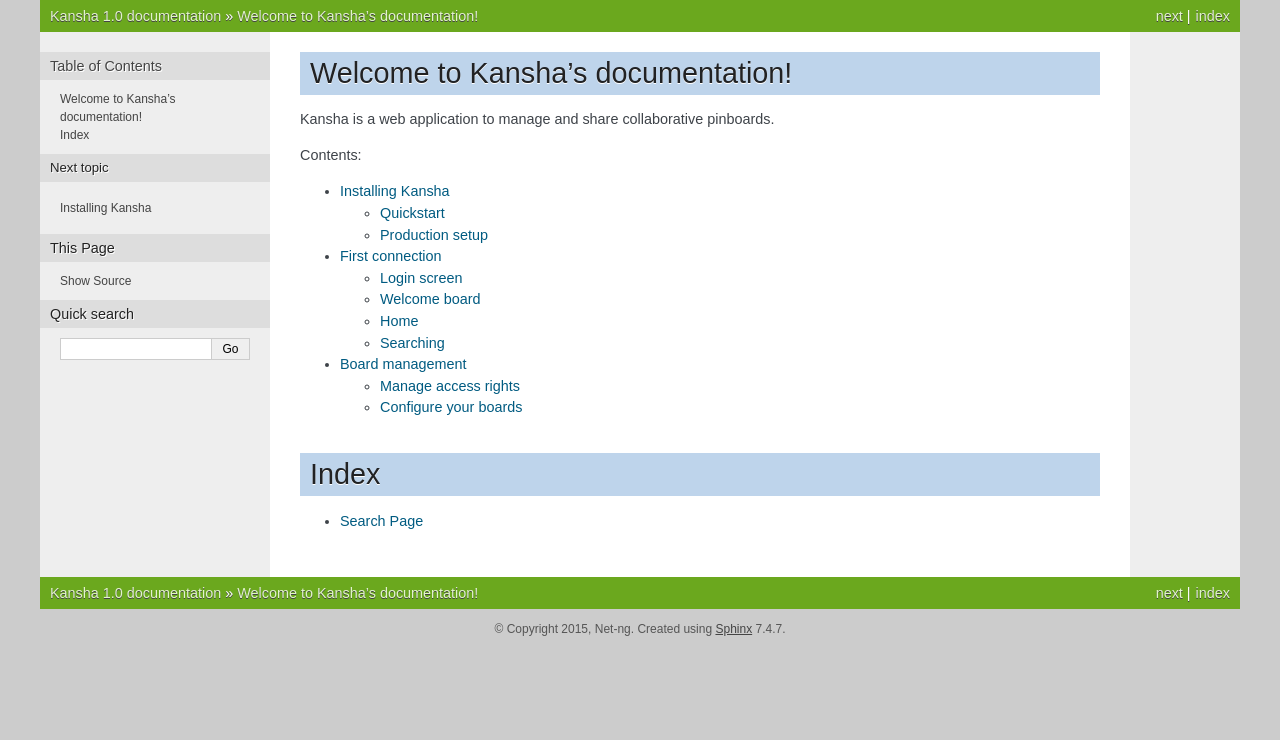
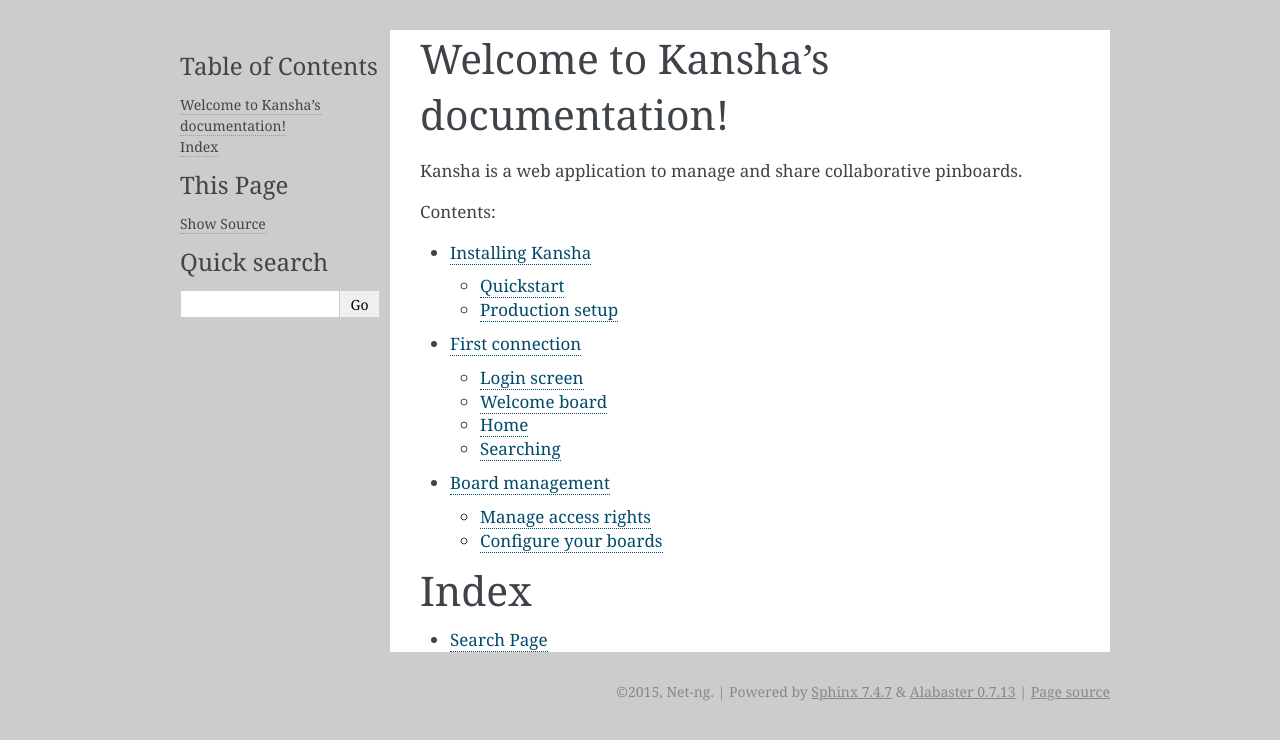
Before and after one commit to Net-ng/kansha, a Sphinx documentation site: the page built from doc/index.rst, in a window 1280 px wide. Shown: the top 740 px of the page. Built offline with Sphinx 7.4.7, drawn with Linux system fonts in a browser that asks for light colours.

Commit message:
Let ReadtheDocs apply its own theme

```diff
--- a/doc/conf.py
+++ b/doc/conf.py
@@ -54,7 +54,7 @@
 # The short X.Y version.
 version = '1.0'
 # The full version, including alpha/beta/rc tags.
-release = '1.0'
+release = '1.0.X'
 
 # The language for content autogenerated by Sphinx. Refer to documentation
 # for a list of supported languages.
@@ -99,7 +99,7 @@
 
 # The theme to use for HTML and HTML Help pages.  See the documentation for
 # a list of builtin themes.
-html_theme = 'nature'
+# html_theme = 'nature'
 
 # Theme options are theme-specific and customize the look and feel of a theme
 # further.  For a list of options available for each theme, see the
```
